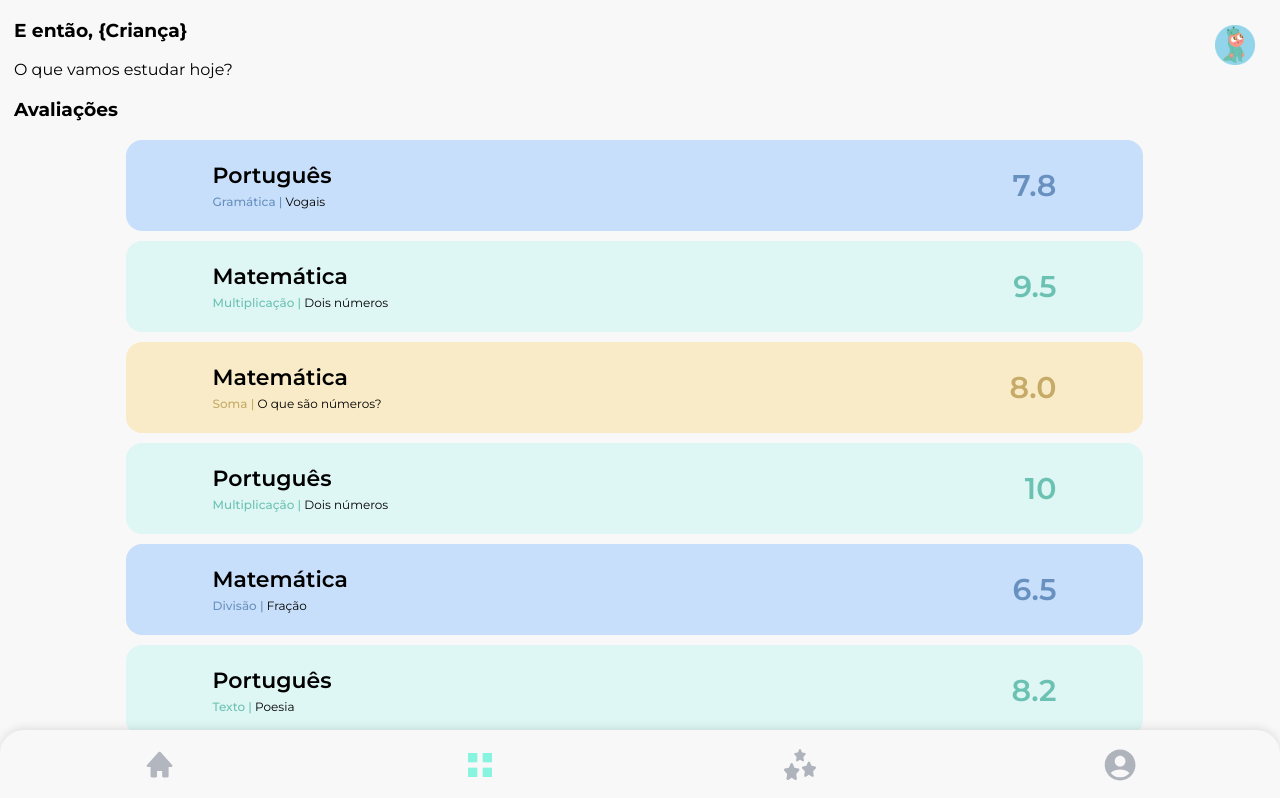
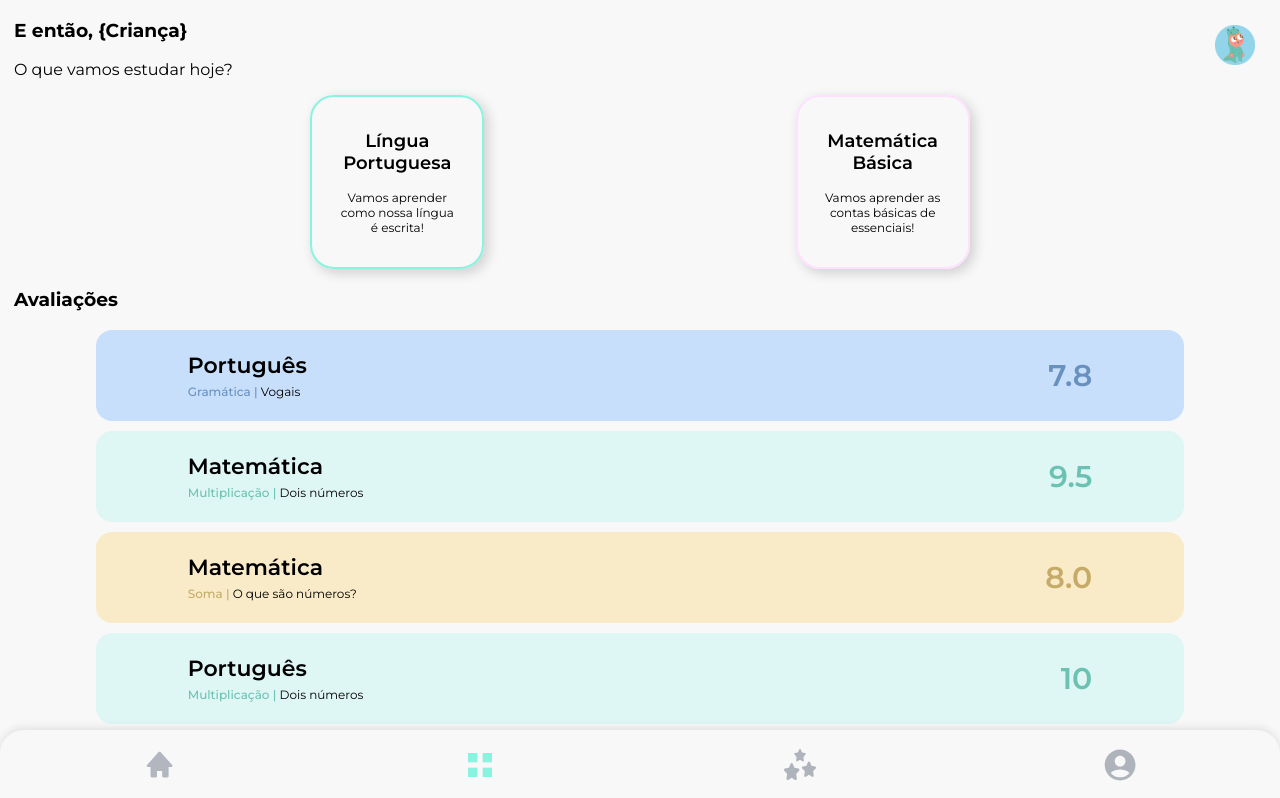
Before and after one commit to FIOO-Education/Fioo-Frontend, a Next.js app: page /activities in a window 1280 px wide. Shown: the top 798 px of the page. Built offline with nearby package versions, Linux system fonts and the light colour scheme.

Commit message:
final activities page

```diff
--- /dev/null
+++ b/app/activities/page.module.css
@@ -0,0 +1,6 @@
+.subjects {
+    display: flex;
+    justify-content: space-evenly;
+    align-items: center;
+    gap: 15px;
+}
--- a/app/activities/page.tsx
+++ b/app/activities/page.tsx
@@ -4,9 +4,24 @@ import GradeCard from "@/components/GradeCard/GradeCard";
 import ProfileIcon from "@/components/ProfileIcon/ProfileIcon";
 import { useRouter } from "next/navigation";
 import { useState } from "react";
+import styles from "./page.module.css";
+import SubjectsInfo from "@/components/SubjectInfo/SubjectInfo";
+import { colors } from "@/public/colors/colors";
 
 export default function Page() {
   const router = useRouter();
+  const [subjectsInfo, setSubjectsInfo] = useState([
+    {
+      name: "Língua Portuguesa",
+      description: "Vamos aprender como nossa língua é escrita!",
+      color: colors.green.radiant,
+    },
+    {
+      name: "Matemática Básica",
+      description: "Vamos aprender as contas básicas de essenciais!",
+      color: colors.pink.pastel,
+    },
+  ]);
   const [grades, setGrades] = useState([
     {
       subject: "Português",
@@ -50,8 +65,12 @@ export default function Page() {
     <div>
       <h3>E então, {"{Criança}"}</h3>
       <p>O que vamos estudar hoje?</p>
+      <div className={styles.subjects}>
+        {subjectsInfo.map((el) => (
+          <SubjectsInfo {...el} />
+          ))}
+      </div>
       <h3>Avaliações</h3>
-      <div className="subject-redirects"></div>
       <div
         style={{
           display: "flex",
--- a/app/layout.tsx
+++ b/app/layout.tsx
@@ -27,7 +27,7 @@ export default function RootLayout({
       >
         <div
           style={{
-            padding: "0 25px 80px 14px",
+            padding: "0 14px 80px 14px",
           }}
         >
           {children}
--- a/app/profile/page.style.css
+++ b/app/profile/page.style.css
@@ -7,7 +7,6 @@
     gap: 25px;
     padding: 50px 0;
     user-select: none;
-    padding-bottom: 100px;
     z-index: 1;
 }
 
--- a/components/FooterAction/FooterAction.tsx
+++ b/components/FooterAction/FooterAction.tsx
@@ -44,7 +44,7 @@ export default function FooterAction({ src, route, active }: FooterActions) {
       width="32px"
       height="32px"
       src={handleGetSource()}
-      style={{ cursor: "pointer" }}
+      style={{ cursor: "pointer", userSelect: "none" }}
       alt={route.charAt(0)}
       onClick={handleOnClick}
     />
--- a/components/GradeCard/GradeCard.style.ts
+++ b/components/GradeCard/GradeCard.style.ts
@@ -3,7 +3,7 @@ import { styled } from "@mui/system";
 
 export const StyledGradeCard = styled("div")<{ color: string, darkColor: string }>((props) => ({
     position: "relative",
-    width: "80%",
+    width: "85%",
     height: "75px",
     borderRadius: "16px",
     padding: "8px 12px",
@@ -21,7 +21,8 @@ export const StyledGradeCard = styled("div")<{ color: string, darkColor: string
         display: "flex",
         flexDirection: "column",
         justifyContent: "center",
-        gap: "5px"
+        gap: "5px",
+        width: "75%",
     },
     "& .subject-section": {
         fontWeight: "500",
--- /dev/null
+++ b/components/SubjectInfo/SubjectInfo.style.ts
@@ -0,0 +1,25 @@
+import { styled } from "@mui/system";
+
+export const StyledSubjectsInfo = styled("div")<{ color: string }>((props) => ({
+    width: "170px",
+    height: "170px",
+    textAlign: "center",
+    display: "flex",
+    flexDirection: "column",
+    justifyContent: "center",
+    alignItems: "center",
+    borderRadius: "24px",
+    boxShadow: "4px 4px 12px 1px rgba(0, 0, 0, 0.15)",
+    border: `2px solid ${props.color}`,
+    "& .subject-info-title": {
+        fontSize: "18px",
+        fontWeight: 600,
+    },
+    "& .subject-info-description": {
+        fontSize: "12px",
+        width: "70%",
+    },
+    "& > *": {
+        margin: "8px"
+    }
+}));
--- /dev/null
+++ b/components/SubjectInfo/SubjectInfo.tsx
@@ -0,0 +1,16 @@
+import { StyledSubjectsInfo } from "./SubjectInfo.style";
+
+interface SubjectsInfoProps {
+    name: string;
+    description: string;
+    color: string;
+}
+
+export default function SubjectsInfo({ name, description, color }: SubjectsInfoProps) {
+    return (
+        <StyledSubjectsInfo color={color}>
+            <p className="subject-info-title">{name}</p>
+            <p className="subject-info-description">{description}</p>
+        </StyledSubjectsInfo>
+    );
+}
```
